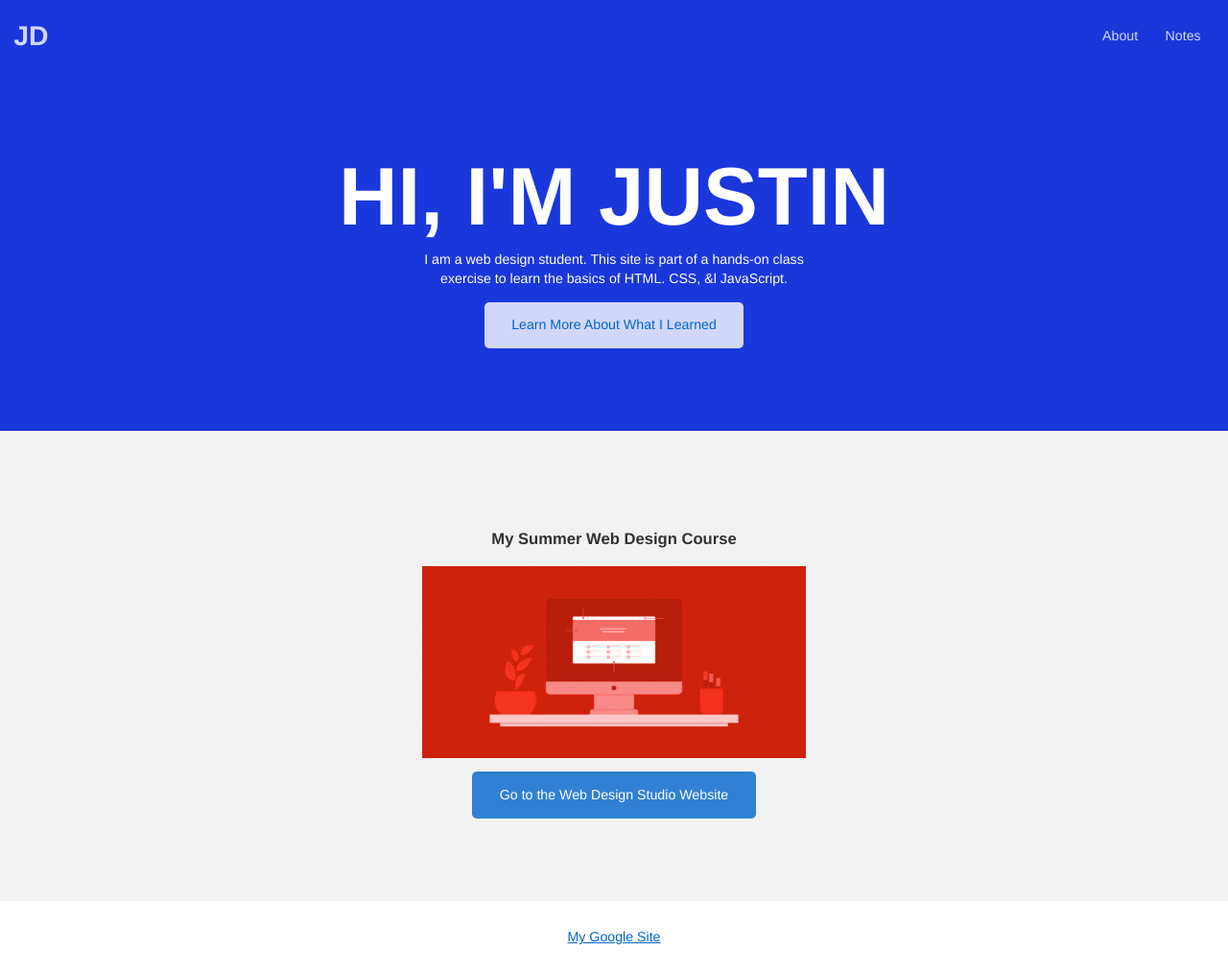
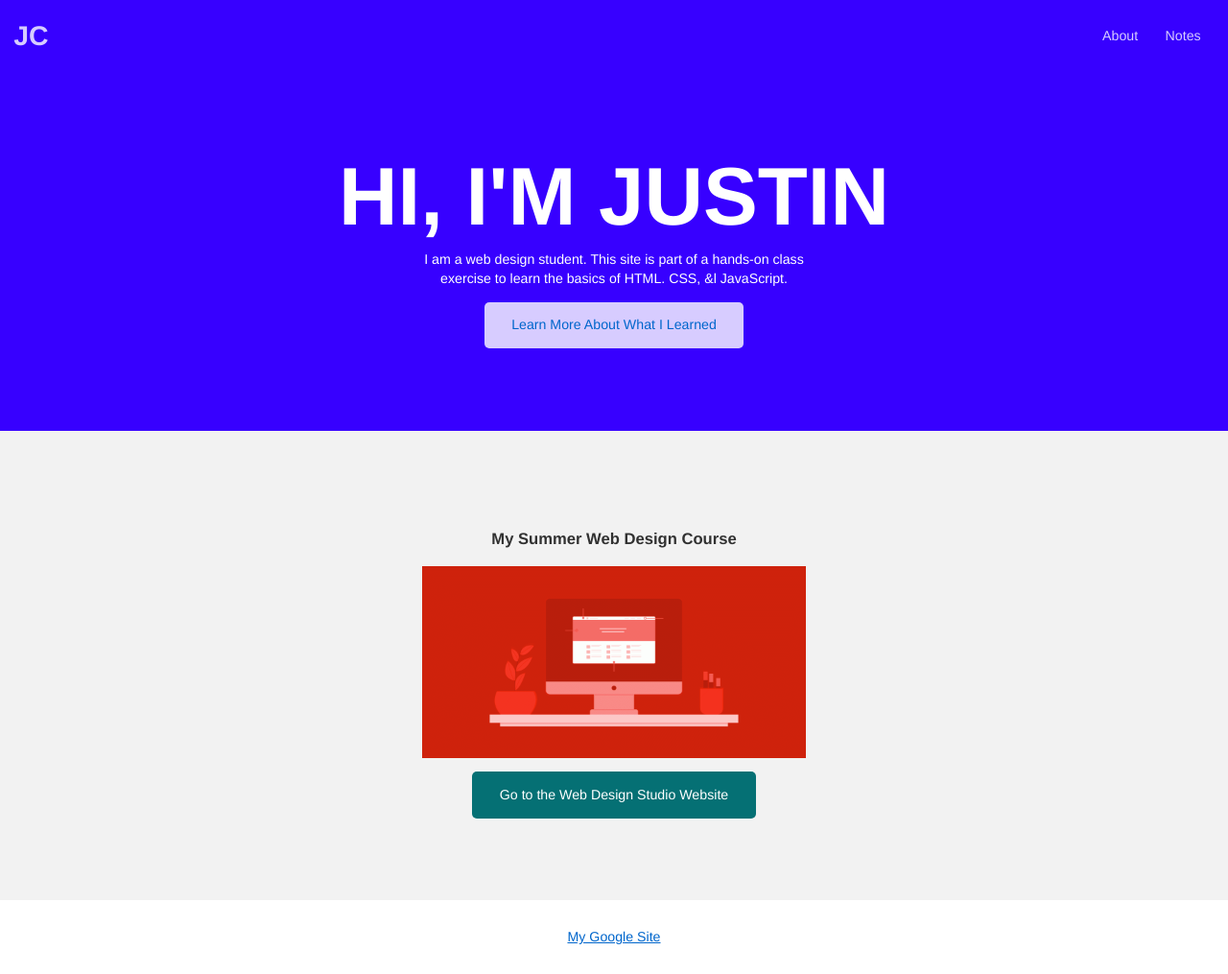
Before and after one commit to iolanijustin/iolanijustin.github.io, a plain HTML site: page index.html in a window 1280 px wide. Shown: the whole page at 96% size. Drawn offline with Linux system fonts and the light colour scheme.

Commit message:
Changed colors

```diff
--- a/css/style.css
+++ b/css/style.css
@@ -25,26 +25,26 @@ img {
     display: inline-block;
     padding: 1em 2em;
     text-decoration: none;
-    background-color: rgba(0, 102, 204, .8);
+    background-color: rgb(5, 112, 116);
     color: white;
     border-radius: 5px;
 }
 .button:hover {
-    background-color: rgba(0, 102, 204, 1);
+    background-color: rgba(5, 112, 116);
     color: white;
 }
 .button.dark {
     color: rgba(0, 102, 204, 1);
-    background-color: rgba(255, 255, 255,.8);
+    background-color: rgba(255, 255, 255, 0.8);
 }
 .button.dark:hover {
-    background-color: rgba(255, 255, 255,1);
+    background-color: rgb(255, 255, 255);
 }
 
 /* SITE STRUCTURE */
 
 header {
-    background-color: rgb(26, 55, 219);
+    background-color: rgb(55, 0, 255);
     color: rgba(0, 0, 0, 0.8);
     padding: 1em;
     display: grid;
@@ -88,7 +88,7 @@ main {
 
 /* HERO SECTION */
 .hero {
-    background-color: rgb(26, 55, 219);
+    background-color: rgb(55, 0, 255);
     text-align: center;
     color: white;
     padding: 6em 1em;
@@ -128,7 +128,7 @@ main {
 
 /* FOOTER */
 footer {
-    border-top: 1px solid rgba(0,0,0,.05);
+    border-top: 1px solid rgba(0, 0, 0, 0);
     padding: 1em;
 }
 
--- a/index.html
+++ b/index.html
@@ -5,7 +5,7 @@
     <meta charset="utf-8" />
     <title>Justin</title>
     <meta name="description"
-        content="This is an example student website for John Doe, a fictional web design student." />
+        content="This is an example student website for Justin, a fictional web design student." />
     <meta name="viewport" content="width=device-width, initial-scale=1" />
     <meta http-equiv="X-UA-Compatible" content="ie=edge" />
     <link href="css/style.css" rel="stylesheet" type="text/css" />
@@ -14,7 +14,7 @@
 <body>
     <header>
         <div class="site-id">
-            <h1><a href="index.html">JD</a></h1>
+            <h1><a href="index.html">JC</a></h1>
         </div>
         <nav class="site-nav">
             <ul>
```
